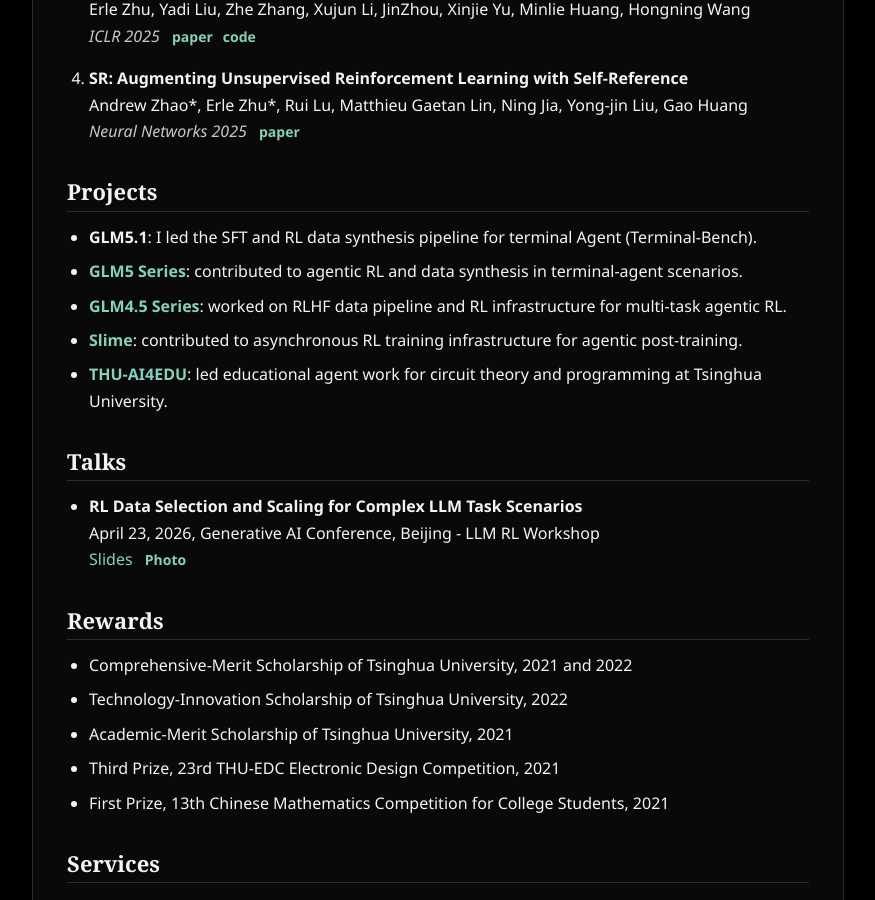
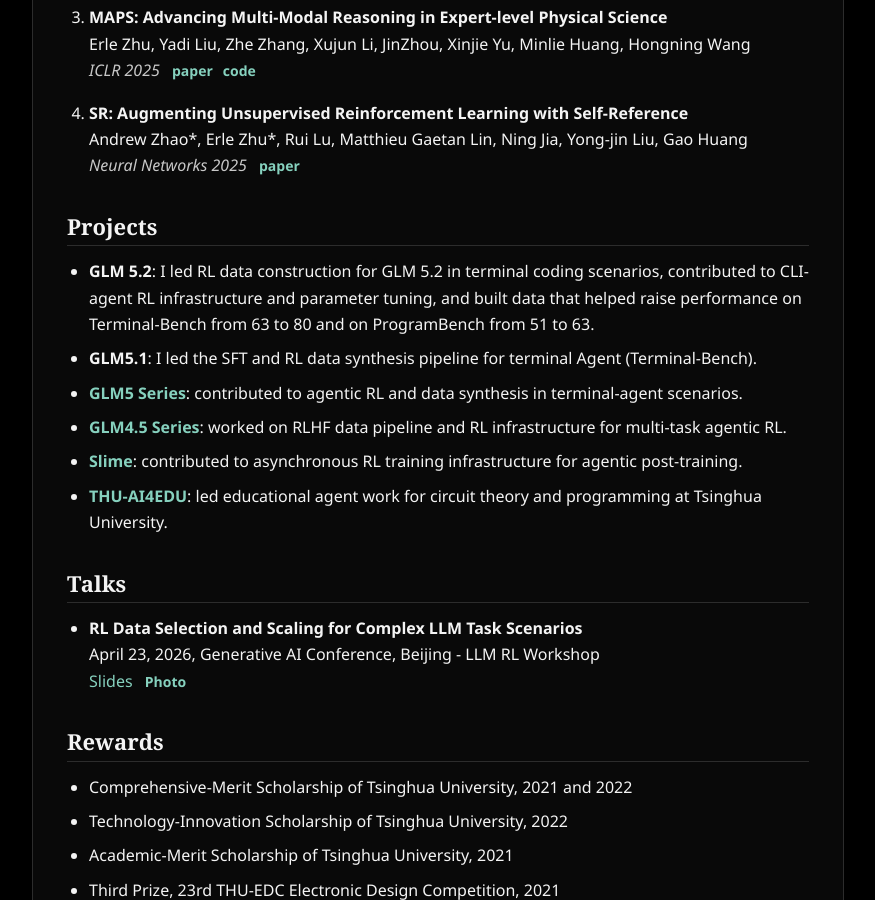
Before and after one commit to erlezhu02/erlezhu02.github.io, a Jekyll site: the page built from index.md, in a window 1280 px wide and 900 px high, scrolled down 1508 px. Shown: the whole window, without its empty margins (202-1077 px from the left). Built offline with Jekyll 4.4.1, drawn with Linux system fonts in a browser that asks for light colours; some of the changed text lies outside the part shown; grey boxes are pictures that could not be loaded.

Commit message:
Add GLM 5.2 news and project update

```diff
--- a/index.md
+++ b/index.md
@@ -27,6 +27,7 @@ title: Erle Zhu's Homepage
 <section>
   <h2>News</h2>
   <ul>
+    <li>June 2026: Our blog on <a href="https://z.ai/blog/glm-5.2">GLM 5.2</a> has been released. Check out our recipe for long-horizon RL.</li>
     <li>May 2026: Our paper Skill-Evolver on online learning for CLI-Agent (with meta-skill) has been released on arXiv, checkout <a href="https://arxiv.org/html/2605.10500v1">the paper</a>.</li>
     <li>April 2026: My original GitHub account, Lez-3f, was suspended due to an unknown issue😭. I'm using <a href="https://github.com/erlezhu02/">erlezhu02</a> as a temporary account.</li>
     <li>April 2026: Our paper CROPI has been accepted to ACL 2026. See you in San Diego.</li>
@@ -91,6 +92,7 @@ title: Erle Zhu's Homepage
 <section>
   <h2>Projects</h2>
   <ul>
+    <li><strong>GLM 5.2</strong>: I led RL data construction for GLM 5.2 in terminal coding scenarios, contributed to CLI-agent RL infrastructure and parameter tuning, and built data that helped raise performance on Terminal-Bench from 63 to 80 and on ProgramBench from 51 to 63.</li>
     <li><strong>GLM5.1</strong>: I led the SFT and RL data synthesis pipeline for terminal Agent (Terminal-Bench).</li>
     <li><a href="https://github.com/zai-org/GLM-5"><strong>GLM5 Series</strong></a>: contributed to agentic RL and data synthesis in terminal-agent scenarios.</li>
     <li><a href="https://github.com/zai-org/GLM-4.5"><strong>GLM4.5 Series</strong></a>: worked on RLHF data pipeline and RL infrastructure for multi-task agentic RL.</li>
```
